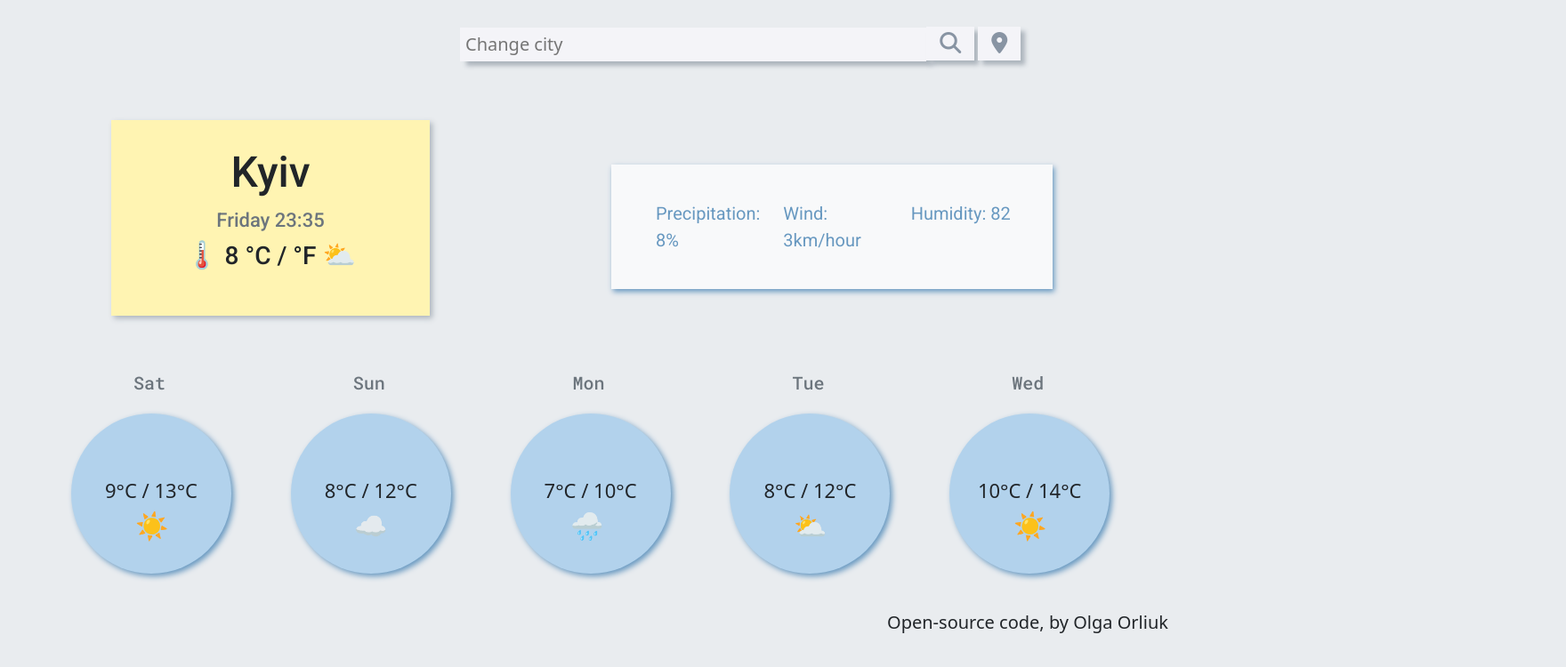
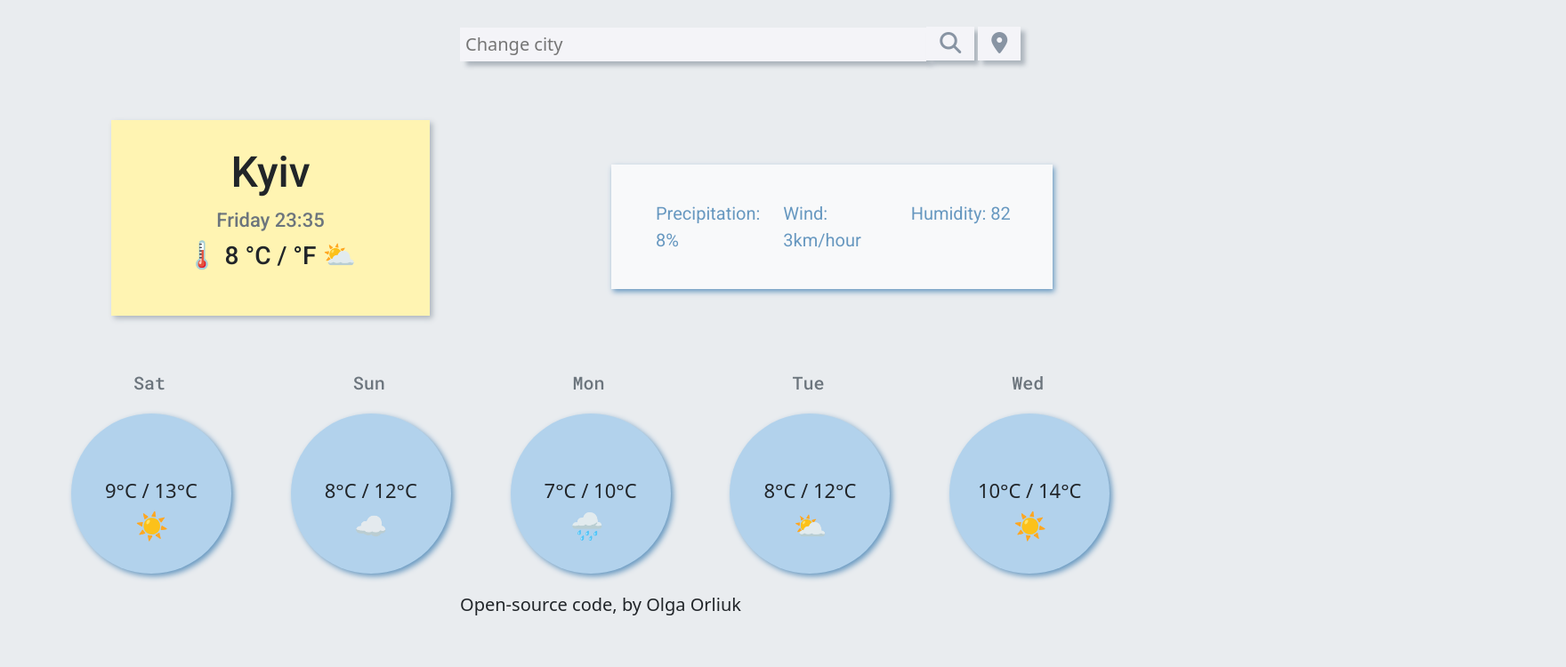
Before and after one commit to orliuk/weather, a plain HTML site: page index.html in a window 1280 px wide. Shown: the whole page at 89% size, 1760 px wide, since content can reach past the window. Drawn offline with nearby package versions, Linux system fonts and the light colour scheme; no server answers; a web font is replaced by a local one.

Commit message:
position css

```diff
--- a/stylesheet/style.css
+++ b/stylesheet/style.css
@@ -102,7 +102,6 @@ a:hover {
 #git {
   text-align: center;
   position: relative;
-  left: 480px;
-  bottom: -300px;
+  bottom: -280px;
   font-size: 20px;
 }
```
